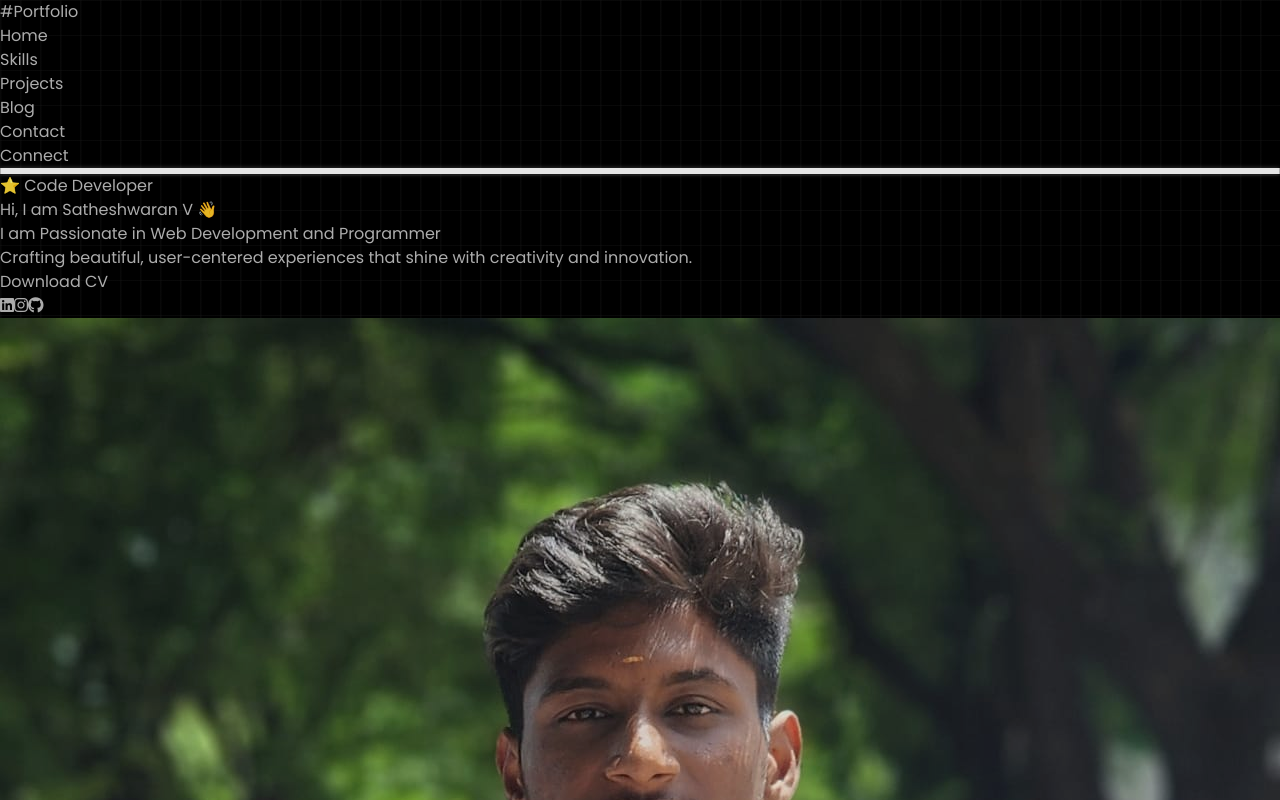
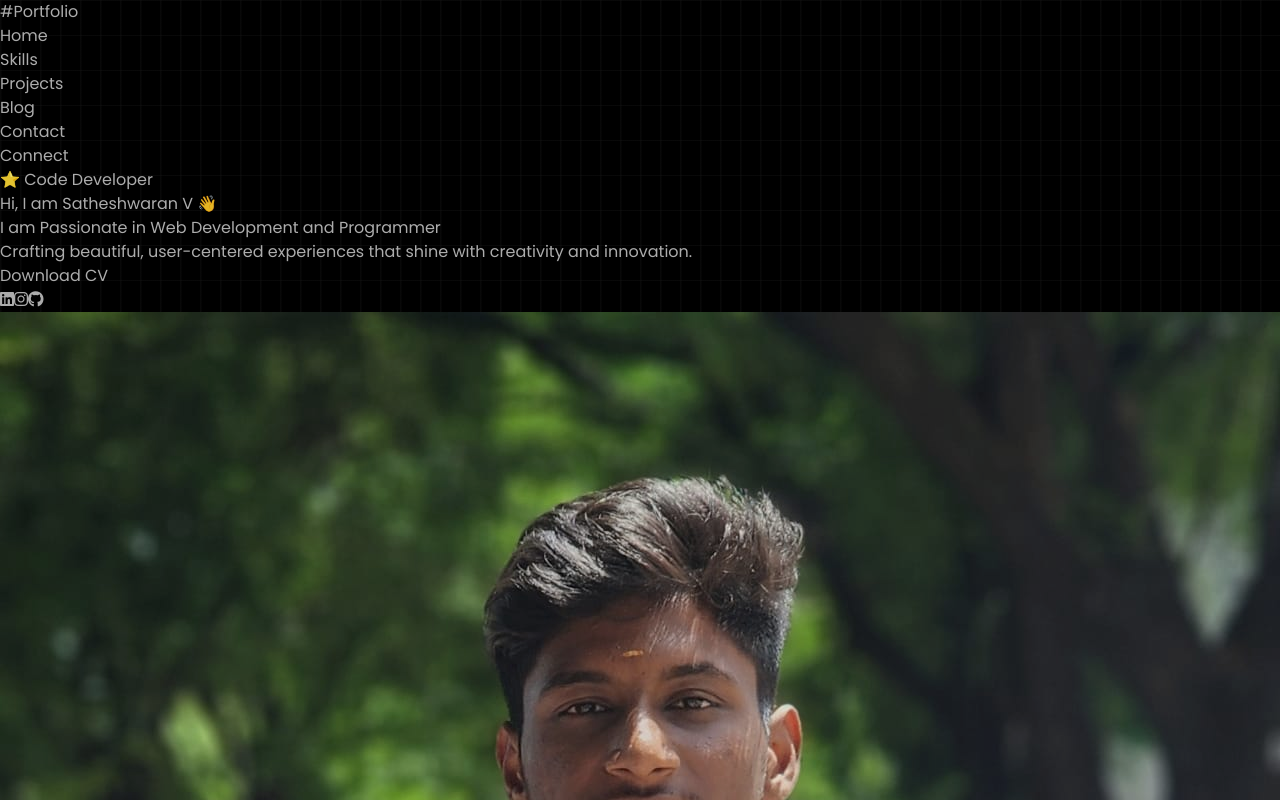
Before and after one commit to Satheshwaran26/Portfolio-Satheshwaran, a React (Vite) app: page / in a window 1280 px wide. Built offline with nearby package versions, Linux system fonts and the light colour scheme.

Commit message:
Enhance BlogPost and Header components with improved layout and navigation functionality

```diff
--- a/src/components/BlogPost.jsx
+++ b/src/components/BlogPost.jsx
@@ -323,7 +323,7 @@
   }
 
   return (
-    <div className="min-h-screen py-20 relative overflow-hidden">
+    <div className="min-h-screen pt-20 prelative overflow-hidden">
       {/* Background Elements */}
       <div className="absolute top-0 right-0 w-[600px] h-[600px] bg-[#1a1a1a] opacity-50 blur-[180px] rounded-full pointer-events-none"></div>
       <div className="absolute bottom-40 left-20 w-[500px] h-[500px] bg-[#1a1a1a] opacity-50 blur-[200px] rounded-full pointer-events-none"></div>
@@ -372,6 +372,19 @@
                 </div>
               );
             })}
+
+            {/* Thank You Section */}
+            <div className="mt-12 pt-8 border-t border-[#2a2a2a]">
+              <div className="text-center">
+                <p className="text-gray-300 text-lg font-light italic">
+                  Thank you for reading!
+                </p>
+                <p className="text-gray-400 text-sm mt-2">
+                  If you found this article helpful, feel free to share it with others.
+                </p>
+
+              </div>
+            </div>
           </div>
 
           {/* Content Styling */}
@@ -469,33 +482,7 @@
             }
           `}</style>
 
-          <div className="mt-12 pt-8 border-t border-[#2a2a2a]">
-            <h2 className="text-2xl font-light text-white mb-6">Share this post</h2>
-            <div className="flex space-x-6">
 
-              <a
-                href="#"
-                className="flex items-center space-x-2 text-gray-400 hover:text-white transition-colors group"
-              >
-                <i className="fab fa-linkedin text-xl group-hover:scale-110 transition-transform"></i>
-                <span>LinkedIn</span>
-              </a>
-              <a
-                href="#"
-                className="flex items-center space-x-2 text-gray-400 hover:text-white transition-colors group"
-              >
-                <i className="fab fa-instagram text-xl group-hover:scale-110 transition-transform"></i>
-                <span>Facebook</span>
-              </a>
-              <a
-                href="#"
-                className="flex items-center space-x-2 text-gray-400 hover:text-white transition-colors group"
-              >
-                <i className="fab fa-github text-xl group-hover:scale-110 transition-transform"></i>
-                <span>GitHub</span>
-              </a>
-            </div>
-          </div>
         </motion.div>
       </div>
     </div>
--- a/src/components/Header.jsx
+++ b/src/components/Header.jsx
@@ -1,84 +1,98 @@
-import React, { useState, useEffect } from "react";
-import { motion, AnimatePresence } from "framer-motion";
+import React, { useState, useEffect, useRef } from "react";
+import { motion } from "framer-motion";
 import { Link, useLocation } from "react-router-dom";
 
 function Header() {
   const [menuOpen, setMenuOpen] = useState(false);
   const [animationCompleted, setAnimationCompleted] = useState(false);
   const location = useLocation();
+  const navRef = useRef(null);
+  const hamburgerRef = useRef(null);
 
-  // Animation reset on route change
+  // Reset animation on route change
   useEffect(() => {
     setAnimationCompleted(false);
     const timer = setTimeout(() => setAnimationCompleted(true), 2000);
     return () => clearTimeout(timer);
   }, [location.pathname]);
 
+  // Close menu on outside click
+  useEffect(() => {
+    const handleClickOutside = (event) => {
+      if (
+        menuOpen &&
+        navRef.current &&
+        !navRef.current.contains(event.target) &&
+        hamburgerRef.current &&
+        !hamburgerRef.current.contains(event.target)
+      ) {
+        setMenuOpen(false);
+      }
+    };
+
+    document.addEventListener("mousedown", handleClickOutside);
+    return () => document.removeEventListener("mousedown", handleClickOutside);
+  }, [menuOpen]);
+
+  // Close menu on ESC key press
+  useEffect(() => {
+    const handleEscKey = (event) => {
+      if (event.key === "Escape" && menuOpen) {
+        setMenuOpen(false);
+      }
+    };
+
+    window.addEventListener("keydown", handleEscKey);
+    return () => window.removeEventListener("keydown", handleEscKey);
+  }, [menuOpen]);
+
+  // Prevent body scroll when menu is open
+  useEffect(() => {
+    if (menuOpen) {
+      document.body.style.overflow = "hidden";
+    } else {
+      document.body.style.overflow = "auto";
+    }
+    return () => {
+      document.body.style.overflow = "auto";
+    };
+  }, [menuOpen]);
+
   const toggleMenu = () => {
-    setMenuOpen(!menuOpen);
+    setMenuOpen((prev) => !prev);
   };
 
-  // Function to handle smooth scrolling to sections
   const scrollToSection = (sectionId) => {
     const section = document.getElementById(sectionId);
     if (section) {
       section.scrollIntoView({ behavior: "smooth" });
-      setMenuOpen(false); // Close mobile menu after clicking
+      setMenuOpen(false);
     }
   };
 
-  // Function to open LinkedIn profile
   const openLinkedIn = () => {
     window.open("https://www.linkedin.com/in/sathes-waran-v/", "_blank");
-    setMenuOpen(false); // Close mobile menu after clicking
+    setMenuOpen(false);
   };
 
-  // Logo animation variants
   const logoVariants = {
     hidden: { opacity: 0, scale: 0.8, x: -50 },
     visible: {
       opacity: 1,
       scale: 1,
       x: 0,
-      transition: {
-        duration: 0.7,
-        ease: "easeOut"
-      }
-    }
-  };
-
-  // Nav container animation variants
-  const navContainerVariants = {
-    hidden: { opacity: 0, y: -20 },
-    visible: {
-      opacity: 1,
-      y: 0,
-      transition: {
-        duration: 0.5,
-        when: "beforeChildren",
-        staggerChildren: 0.1
-      }
-    }
-  };
-
-  // Nav items animation variants
-  const navItemVariants = {
-    hidden: { opacity: 0, y: -20 },
-    visible: {
-      opacity: 1,
-      y: 0,
-      transition: { duration: 0.4, ease: "easeOut" }
-    }
+      transition: { duration: 0.7, ease: "easeOut" },
+    },
   };
 
   return (
-    <header className="relative text-[#c0c0c0] font-poppins overflow-hidden mt-2">
+    <header className="relative text-[#c0c0c0] font-poppins overflow-visible mt-2">
       {/* Navbar */}
       <motion.nav
         initial={{ opacity: 0, y: -10 }}
         animate={{ opacity: 1, y: 0 }}
         transition={{ duration: 0.5 }}
-        className="flex justify-between items-center p-5 h-16 max-w-[90%] md:max-w-[720px] mx-auto border border-[rgba(68,68,68,0.4)] rounded-full mt-4 bg-[rgba(17,17,17,0.51)] backdrop-blur-[15px] relative"
+        className="flex justify-between items-center p-5 h-16 max-w-[90%] md:max-w-[720px] mx-auto border border-[rgba(68,68,68,0.4)] rounded-full mt-4 bg-[rgba(17,17,17,0.51)] backdrop-blur-[15px] relative z-50"
       >
         {/* Logo */}
         <motion.div
@@ -90,27 +104,16 @@
           <Link to="/">#Portfolio</Link>
         </motion.div>
 
-        {/* Navigation Links */}
-        <motion.div
-          variants={navContainerVariants}
-          initial="hidden"
-          animate="visible"
-          className={`absolute md:relative top-20 left-0 md:top-0 md:left-auto w-full md:w-auto bg-[rgba(17,17,17,0.9)] md:bg-transparent backdrop-blur-[15px] md:backdrop-blur-none border md:border-none border-[rgba(68,68,68,0.4)] rounded-lg md:rounded-none md:flex items-center justify-center transition-all duration-300 z-[40] ${
-            menuOpen ? "block" : "hidden md:flex"
-          }`}
-        >
-          <motion.ul
-            className="flex flex-col md:flex-row list-none text-center font-light items-center gap-6 py-6 md:py-0"
-          >
-            <AnimatePresence>
-              {["Home", "Skills", "Projects", "Blog", "Contact", "Connect"].map((item, index) => (
-                <motion.li
+        {/* Desktop Navigation Links */}
+        <div className="hidden md:flex">
+          <ul className="flex flex-row list-none text-center font-light items-center gap-6">
+            {["Home", "Skills", "Projects", "Blog", "Contact", "Connect"].map(
+              (item) => (
+                <li
                   key={item}
-                  custom={index}
-                  variants={navItemVariants}
                   className={
                     item === "Connect"
-                      ? "border border-[rgba(94,93,93,0.4)] py-2 px-3.5 mt-2 md:mt-0 md:ml-6 text-xl rounded-full cursor-pointer text-[#c0c0c0] hover:bg-[rgba(68,68,68,0.2)] hover:text-white transition-all duration-300"
+                      ? "border border-[rgba(94,93,93,0.4)] py-2 px-3.5 mt-0 ml-6 text-xl rounded-full cursor-pointer text-[#c0c0c0] hover:bg-[rgba(68,68,68,0.2)] hover:text-white transition-all duration-300"
                       : "cursor-pointer text-[1.1em] text-[#c0c0c0] hover:text-white transition-colors duration-300"
                   }
                   onClick={() => {
@@ -122,58 +125,104 @@
                       else if (item === "Connect") openLinkedIn();
                     } else if (item === "Connect") {
                       openLinkedIn();
+                    } else if (item === "Home") {
+                      setMenuOpen(false);
                     }
                   }}
                 >
                   {item === "Blog" ? (
-                    <Link to="/blog">{item}</Link>
+                    <Link to="/blog" onClick={() => setMenuOpen(false)}>{item}</Link>
                   ) : item === "Connect" ? (
-                    <span className="flex items-center gap-2">
-                      {item}
+                    <span className="flex items-center gap-2">{item}</span>
+                  ) : (
+                    <Link to="/" onClick={() => setMenuOpen(false)}>{item}</Link>
+                  )}
+                </li>
+              )
+            )}
+          </ul>
+        </div>
 
-                    </span>
-                  ) : (
-                    <Link to="/">{item}</Link>
-                  )}
-                </motion.li>
-              ))}
-            </AnimatePresence>
-          </motion.ul>
-        </motion.div>
+        {/* Mobile Navigation Menu */}
+        {menuOpen && (
+          <motion.div
+            ref={navRef}
+            initial={{ opacity: 0, y: -90 }}
+            animate={{ opacity: 1, y: 0 }}
+            exit={{ opacity: 0, y: -20 }}
+            transition={{ duration: 0.3 }}
+            className="fixed top-0 left-0 w-full mt-20 rounded-2xl border-[#c0c0c04b] border bg-[rgba(17,17,17,0.95)] backdrop-blur-[15px] flex flex-col justify-center items-center z-40 h-96"
+          >
+            <ul className="flex flex-col list-none text-center font-light items-center gap-6 py-6">
+              {["Home", "Skills", "Projects", "Blog", "Contact", "Connect"].map(
+                (item) => (
+                  <li
+                    key={item}
+                    className={
+                      item === "Connect"
+                        ? "border border-[rgba(94,93,93,0.4)] py-2 px-3.5 mt-2 text-xl rounded-full cursor-pointer text-[#c0c0c0] hover:bg-[rgba(68,68,68,0.2)] hover:text-white transition-all duration-300"
+                        : "cursor-pointer text-[1.1em] text-[#c0c0c0] hover:text-white transition-colors duration-300"
+                    }
+                    onClick={() => {
+                      if (location.pathname === "/") {
+                        if (item === "Home") scrollToSection("home");
+                        else if (item === "Skills") scrollToSection("Skill");
+                        else if (item === "Projects") scrollToSection("projects");
+                        else if (item === "Contact") scrollToSection("contact");
+                        else if (item === "Connect") openLinkedIn();
+                      } else if (item === "Connect") {
+                        openLinkedIn();
+                      } else if (item === "Home") {
+                        setMenuOpen(false);
+                      }
+                    }}
+                  >
+                    {item === "Blog" ? (
+                      <Link to="/blog" onClick={() => setMenuOpen(false)}>{item}</Link>
+                    ) : item === "Connect" ? (
+                      <span className="flex items-center gap-2">{item}</span>
+                    ) : (
+                      <Link to="/" onClick={() => setMenuOpen(false)}>{item}</Link>
+                    )}
+                  </li>
+                )
+              )}
+            </ul>
+          </motion.div>
+        )}
 
-        {/* Hamburger Icon with modern animation */}
-        <motion.div
-          initial={{ opacity: 0, scale: 0 }}
-          animate={{ opacity: 1, scale: 1 }}
-          transition={{ duration: 0.5, delay: 0.3 }}
-          className="cursor-pointer md:hidden z-[50] w-7 h-6 flex flex-col justify-between relative hamburger-menu"
+        {/* Hamburger Icon */}
+        <div
+          ref={hamburgerRef}
+          className="cursor-pointer md:hidden z-50 w-8 h-8 flex flex-col justify-center items-center relative"
           onClick={toggleMenu}
         >
           <motion.span
             initial={{ rotate: 0 }}
-            animate={{ rotate: menuOpen ? 45 : 0, y: menuOpen ? 9 : 0 }}
+            animate={{ rotate: menuOpen ? 45 : 0, y: menuOpen ? 8 : 0 }}
             transition={{ duration: 0.3 }}
-            className="block w-full h-[2px] bg-white origin-left"
+            className="block w-full h-[2px] bg-white origin-center rounded-full shadow-sm"
+            style={{ marginBottom: "6px" }}
           ></motion.span>
           <motion.span
             initial={{ opacity: 1, x: 0 }}
             animate={{
               opacity: menuOpen ? 0 : 1,
-              x: menuOpen ? -10 : 0
+              x: menuOpen ? -10 : 0,
+              width: "75%",
             }}
             transition={{ duration: 0.3 }}
-            className="block w-3/4 h-[2px] bg-white self-end"
+            className="block h-[2px] bg-white rounded-full shadow-sm"
+            style={{ marginBottom: "6px", alignSelf: "flex-end" }}
           ></motion.span>
           <motion.span
             initial={{ rotate: 0 }}
-            animate={{ rotate: menuOpen ? -45 : 0, y: menuOpen ? -9 : 0 }}
+            animate={{ rotate: menuOpen ? -45 : 0, y: menuOpen ? -8 : 0 }}
             transition={{ duration: 0.3 }}
-            className="block w-full h-[2px] bg-white origin-left"
+            className="block w-full h-[2px] bg-white origin-center rounded-full shadow-sm"
           ></motion.span>
-        </motion.div>
+        </div>
       </motion.nav>
-
-      {/* Hero Section - Fixed responsive layout issues */}
     </header>
   );
 }
```
